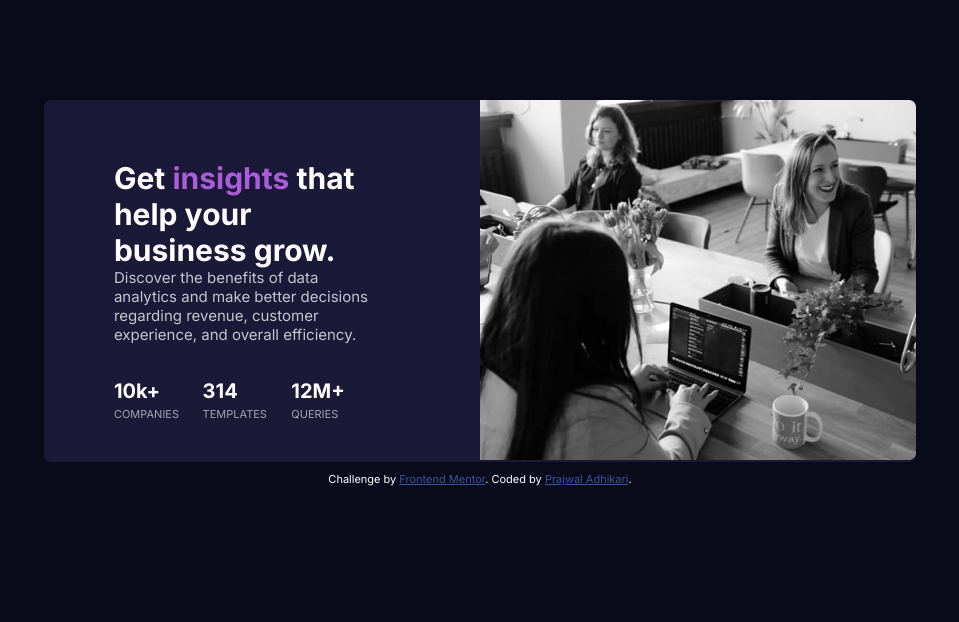
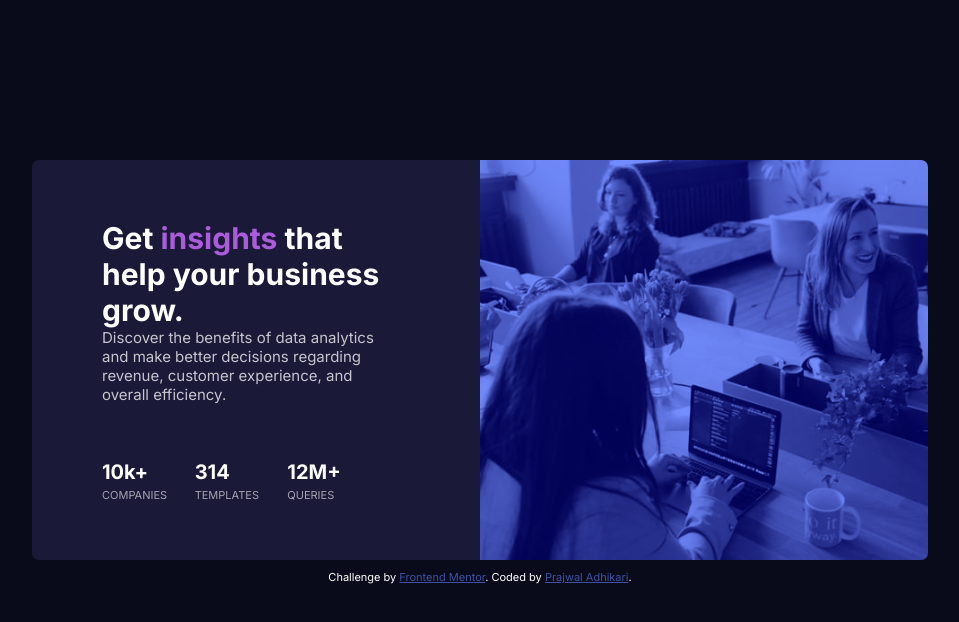
Before and after one commit to Prajwalad101/Stats-Card-Component, a plain HTML site: page index.html in a window 1280 px wide. Shown: the whole page, without its empty margins (160-1119 px from the left). Drawn offline with Linux system fonts and the light colour scheme.

Commit message:
Added image overlay and with slight layout change

```diff
--- a/index.html
+++ b/index.html
@@ -58,8 +58,8 @@
           <span class="stat-heading">12M+ </span><br />QUERIES
         </p>
       </div>
-
-      <img src="images/image-header-desktop.jpg" alt="" class="main-img" />
+      <div class="image"></div>
+      <!-- <img src="images/image-header-desktop.jpg" alt="" class="main-img" /> -->
     </div>
 
     <div class="attribution">
--- a/styles.css
+++ b/styles.css
@@ -6,12 +6,13 @@ body {
 }
 
 .container {
+  height: 50vh;
+  width: 70vw;
   border-radius: 7px;
   display: grid;
   grid-template-columns: 1fr 1fr;
   background-color: hsl(244, 38%, 16%);
-  width: 69%;
-  margin: 100px auto 10px auto;
+  margin: 20vh auto 10px auto;
 }
 
 .text-container {
@@ -23,6 +24,14 @@ body {
     "heading heading heading"
     "description description description"
     "stat1 stat2 stat3";
+}
+
+.image {
+  border-radius: 0 7px 7px 0;
+  background: url(images/image-header-desktop.jpg);
+  background-size: cover;
+  background-color: hsla(233, 59%, 44%, 0.849);
+  background-blend-mode: overlay;
 }
 
 .heading {
```
